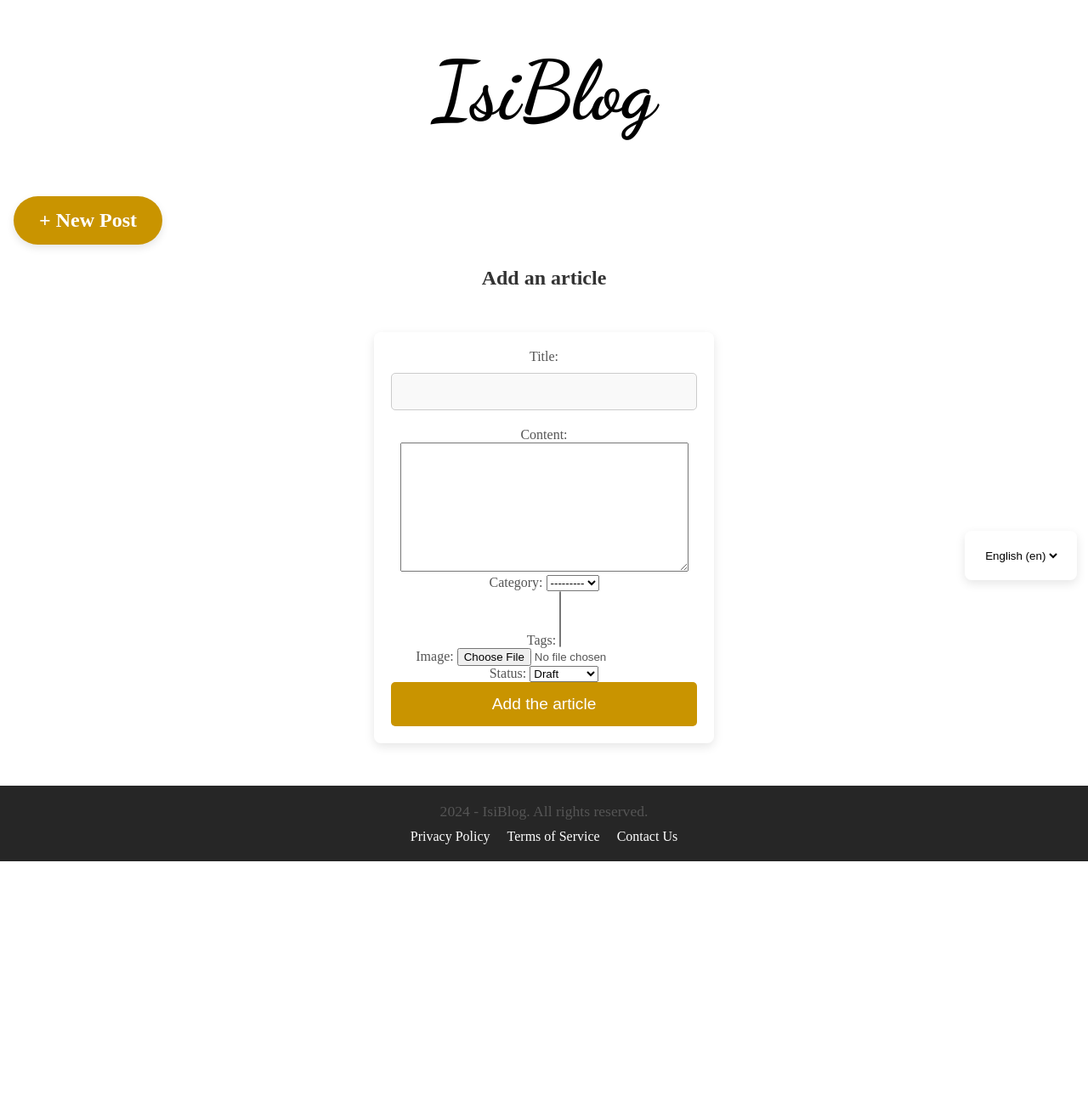
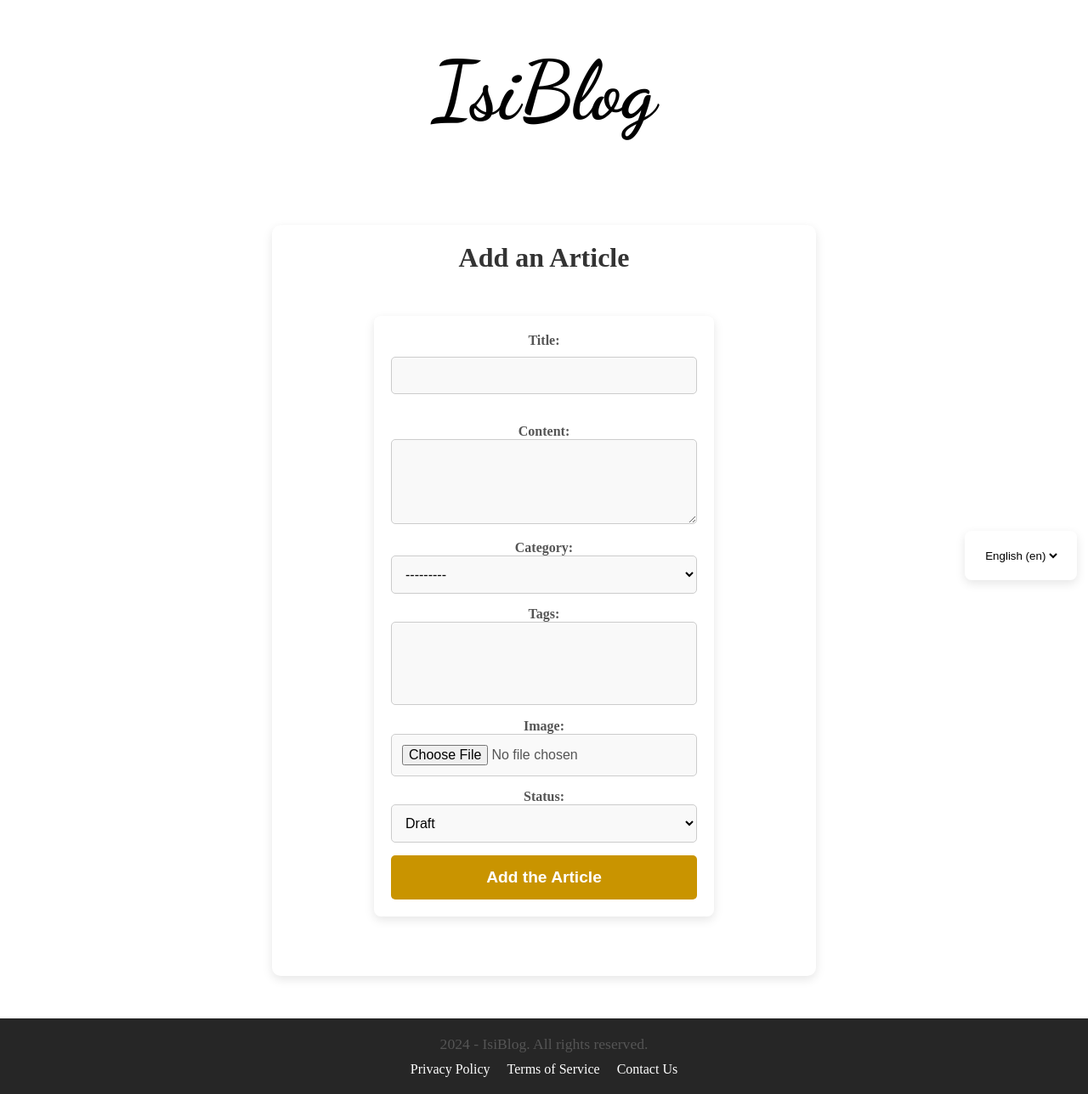
Before and after one commit to Anthomate/Isitech-Python-Django, a Django app: page /create/ in a window 1280 px wide. Shown: the part 67-1355 px from the top of the page at 85% size. Before the commit the page ends 1081 px from the top, so only its background shows below. Run offline with Django 5.2, Linux system fonts and the light colour scheme; the visitor is signed in with stand-in values (Sample User, id 1); data that the repository does not hold is empty.

Commit message:
je sais plus

```diff
--- a/monBlog/static/css/style.css
+++ b/monBlog/blog/static/css/style.css
@@ -121,7 +121,7 @@ main {
 .posts-container {
     display: flex;
     flex-direction: column;
-    gap: 30px;
+    gap: 3vw;
     padding: 20px;
 }
 
@@ -137,7 +137,8 @@ main {
     box-shadow: 0 2px 6px rgba(0, 0, 0, 0.1);
     border-radius: 8px;
     overflow: hidden;
-    text-align: center; /* Center align text inside the card */
+    text-align: center;
+    margin: 0 2vw;
 }
 
 .post-image {
@@ -177,11 +178,11 @@ main {
 
 .new-post-btn {
     display: inline-block;
-    margin: 2vh 2vw 2vw 2vh;
     padding: 15px 30px;
     background-color: #c99400;
     color: white;
-    font-size: 1.5em;
+    width:10vw;
+    font-size: 1em;
     font-weight: bold;
     text-decoration: none;
     border-radius: 50px;
@@ -295,3 +296,165 @@ p {
     font-size: 1em;
     color: #555;
 }
+
+article {
+    max-width: 800px;
+    margin: 20px auto;
+    padding: 20px;
+    background-color: #fff;
+    border-radius: 10px;
+    box-shadow: 0 2px 10px rgba(0, 0, 0, 0.1);
+}
+
+article h1 {
+    font-size: 2.5em;
+    color: #333;
+    margin-bottom: 10px;
+    text-align: center;
+}
+
+article p {
+    font-size: 1.2em;
+    color: #555;
+    line-height: 1.8;
+    margin-bottom: 20px;
+}
+
+article img {
+    display: block;
+    max-width: 100%;
+    height: auto;
+    margin: 20px auto;
+    border-radius: 8px;
+    box-shadow: 0 2px 6px rgba(0, 0, 0, 0.1);
+}
+
+.article-metadata {
+    font-size: 1em;
+    color: #888;
+    margin-bottom: 20px;
+    display: flex;
+    flex-wrap: wrap;
+    justify-content: space-between;
+}
+
+.article-metadata strong {
+    color: #555;
+}
+
+.edit-links {
+    display: flex;
+    gap: 10px;
+    justify-content: center;
+    margin-top: 20px;
+}
+
+.edit-links a {
+    padding: 10px 20px;
+    background-color: #c99400;
+    color: white;
+    font-size: 1em;
+    text-decoration: none;
+    border-radius: 5px;
+    transition: all 0.3s ease;
+}
+
+.edit-links a:hover {
+    background-color: #dcb300;
+    box-shadow: 0 4px 8px rgba(0, 0, 0, 0.2);
+}
+
+.edit-links a:focus {
+    outline: none;
+    border: 2px solid #c99400;
+}
+
+a.back-link {
+    display: block;
+    margin-top: 20px;
+    text-align: center;
+    font-size: 1.2em;
+    color: #c99400;
+    text-decoration: none;
+    transition: color 0.3s ease;
+}
+
+a.back-link:hover {
+    color: #dcb300;
+    text-decoration: underline;
+}
+
+.form-container {
+    max-width: 50vw;
+    margin: 50px auto;
+    padding: 20px;
+    background-color: #fff;
+    border-radius: 10px;
+    box-shadow: 0 4px 12px rgba(0, 0, 0, 0.1);
+}
+
+.form-container h2 {
+    text-align: center;
+    margin-bottom: 20px;
+    font-size: 2em;
+    color: #333;
+}
+
+.styled-form {
+    display: flex;
+    flex-direction: column;
+    gap: 15px;
+}
+
+.styled-form label {
+    font-size: 1em;
+    color: #555;
+    font-weight: bold;
+}
+
+.styled-form input,
+.styled-form select,
+.styled-form textarea {
+    width: 100%;
+    padding: 12px;
+    border: 1px solid #ccc;
+    border-radius: 5px;
+    font-size: 1em;
+    background-color: #f9f9f9;
+    transition: border-color 0.3s ease, background-color 0.3s ease;
+}
+
+.styled-form input:focus,
+.styled-form select:focus,
+.styled-form textarea:focus {
+    border-color: #c99400;
+    background-color: #fff;
+    outline: none;
+}
+
+.styled-form textarea {
+    resize: vertical;
+    height: 100px;
+}
+
+.submit-btn {
+    padding: 15px;
+    background-color: #c99400;
+    color: white;
+    font-size: 1.2em;
+    font-weight: bold;
+    border: none;
+    border-radius: 5px;
+    cursor: pointer;
+    transition: background-color 0.3s ease, transform 0.2s ease;
+}
+
+.submit-btn:hover {
+    background-color: #dcb300;
+    transform: translateY(-2px);
+}
+
+.submit-btn:active {
+    background-color: #c99400;
+    transform: translateY(2px);
+}
--- a/monBlog/blog/templates/blog/base.html
+++ b/monBlog/blog/templates/blog/base.html
@@ -43,10 +43,6 @@
     </section>
 
     <main>
-        {% if user.is_authenticated %}
-            <a href="{% url 'post-create' %}" class="new-post-btn">+ {% trans "New Post" %}</a>
-        {% endif %}
-
         {% if messages %}
             <div class="messages">
                 {% for message in messages %}
--- a/monBlog/blog/templates/blog/home.html
+++ b/monBlog/blog/templates/blog/home.html
@@ -4,6 +4,9 @@
 
 {% block content %}
 <div class="posts-container">
+    {% if user.is_authenticated %}
+        <a href="{% url 'post-create' %}" class="new-post-btn">+ {% trans "New Post" %}</a>
+    {% endif %}
     <h1>{% trans "Latest articles" %}</h1>
     <hr />
     <div class="post-row">
--- a/monBlog/blog/templates/blog/post_form.html
+++ b/monBlog/blog/templates/blog/post_form.html
@@ -2,12 +2,12 @@
 {% load i18n %}
 
 {% block content %}
-    <div>
-        <h2>{% trans "Add an article" %}</h2>
-        <form method="post" enctype="multipart/form-data">
-            {% csrf_token %}
-            {{ form.as_p }}
-            <button type="submit" class="btn btn-primary">{% trans "Add the article" %}</button>
-        </form>
-    </div>
+<div class="form-container">
+    <h2>{% trans "Add an Article" %}</h2>
+    <form method="post" enctype="multipart/form-data" class="styled-form">
+        {% csrf_token %}
+        {{ form.as_p }}
+        <button type="submit" class="submit-btn">{% trans "Add the Article" %}</button>
+    </form>
+</div>
 {% endblock %}
--- a/monBlog/blog/views.py
+++ b/monBlog/blog/views.py
@@ -111,6 +111,7 @@ def post_detail(request, slug):
         return render(request, 'blog/post_detail.html', {'post': post})
     except POST.DoesNotExist:
         logger.warning(f"Tentative d'accès à un article inexistant : {slug}")
+        messages.error(request, "L'article que vous cherchez n'existe pas.")
         raise Http404("L'article demandé n'existe pas.")
     except Exception as e:
         logger.error(f"Erreur lors de la consultation de l'article {slug} : {str(e)}", exc_info=True)
@@ -130,7 +131,7 @@ def post_create(request):
                 post.save()
                 logger.info(f"Post créé avec succès : {post.title}")
                 messages.success(request, "Votre article a été créé avec succès.")
-                return redirect('post-list')
+                return render(request, 'blog/post_form.html', {'form': form})
             else:
                 logger.warning(f"Échec de création de post : {form.errors}")
                 messages.error(request, "Erreur lors de la création de l'article. Veuillez vérifier le formulaire.")
--- a/monBlog/manage.py
+++ b/monBlog/manage.py
@@ -6,7 +6,7 @@ import sys
 
 def main():
     """Run administrative tasks."""
-    os.environ.setdefault('DJANGO_SETTINGS_MODULE', 'monBlog.settings')
+    os.environ.setdefault('DJANGO_SETTINGS_MODULE', 'blog.config.dev')
     try:
         from django.core.management import execute_from_command_line
     except ImportError as exc:
```
Also changed, not shown: monBlog/blog/config/__init__.py (added, +8 -0 lines), monBlog/blog/config/base.py (added, +111 -0 lines), monBlog/blog/config/dev.py (added, +68 -0 lines), monBlog/blog/config/prod.py (added, +97 -0 lines), monBlog/monBlog/settings.py (deleted, +0 -229 lines).
